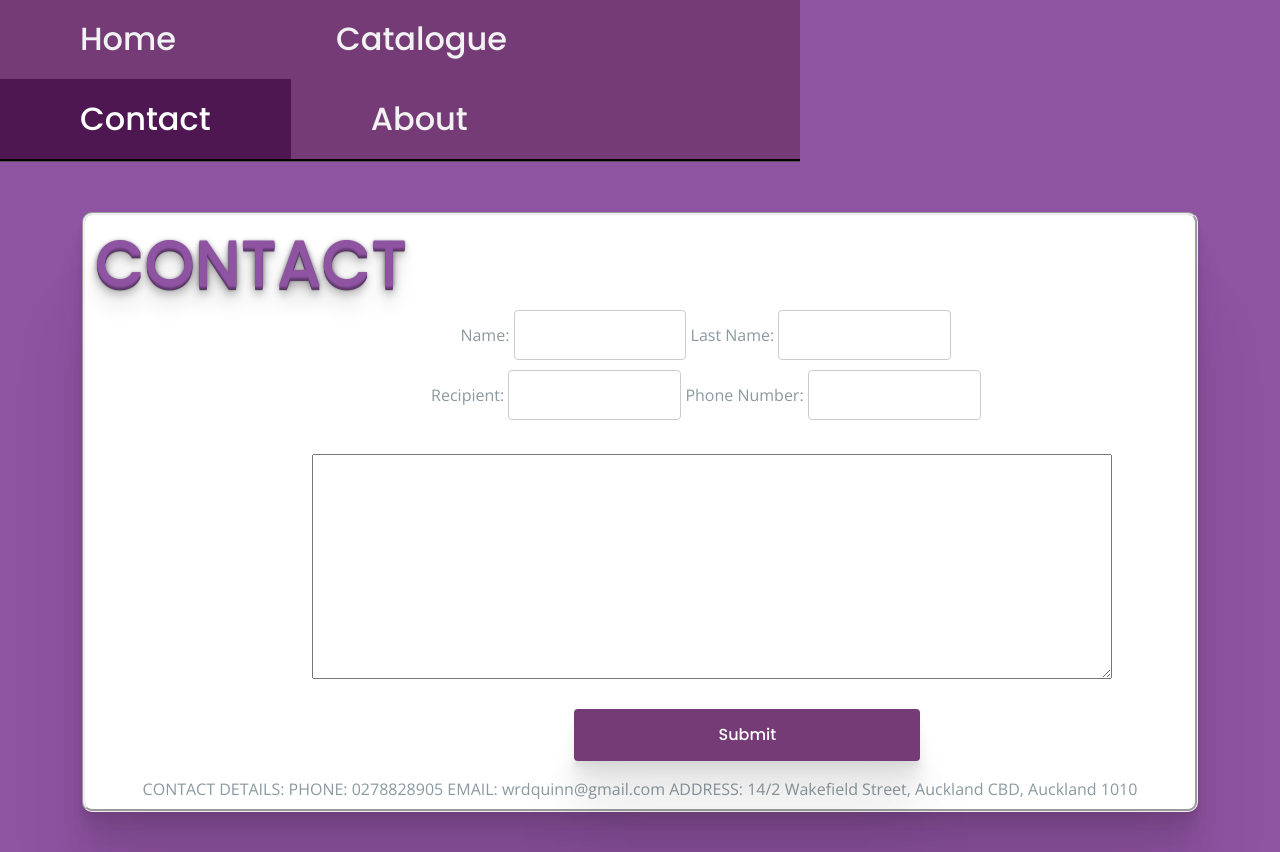
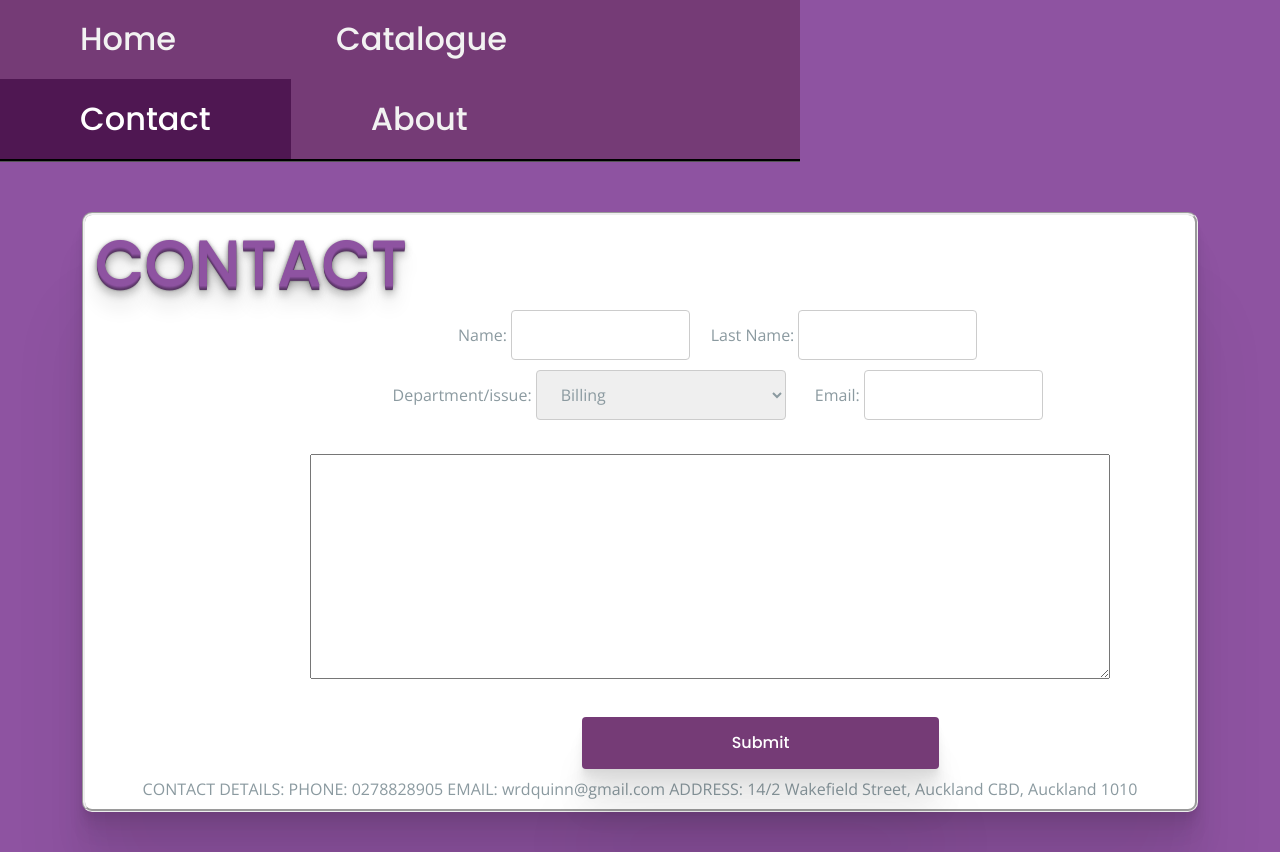
Before and after one commit to Ibby4214/UniCars-SDP2021, a PHP site: page /contact.html in a window 1280 px wide. Shown: the part 78-930 px from the top of the page. Run offline with PHP 8.4, Linux system fonts and the light colour scheme; some libraries are stand-ins or nearby versions.

Commit message:
Drop down added for receip and phone change to email
Drop down options added and phone changed to email. However, the CSS will need work to make the fields larger and fit together. As is it doesn't look good. Width for recip field add to CSS file under other.  Php files edited to reflect changes of phone field to email.

```diff
--- a/contact.html
+++ b/contact.html
@@ -51,13 +51,23 @@
                    <!-- ********************  FORM ********************* -->
                   <form class = "contact-form" action="contactfeedback.php" method="post">
                     <label>Name: </label>
-                    <input type="text" name="fname" required='required'>
+                    <input type="text" name="fname" required='required'> &nbsp; &nbsp;
                     <label>Last Name: </label>
                     <input type="text" name="lname" required='required'><br>
-                    <label>Recipient: </label>
-                    <input type="text" name="recip" required='required'>
-                    <label>Phone Number:  </label>
-                    <input type="text" name="phone" pattern="[0-9]+" required='required' minlength="10" maxlength="12" ><br><br>
+                    <label>Department/issue: </label>
+
+                    <select id= "recip" name="recip"required='required'>
+                      <option value="Billing">Billing</option>
+                      <option value="Bugs">Bugs</option>
+                      <option value="Post Purchase Support">Post Purchase Support</option>
+                      <option value="Sales">Sales</option>
+                      <option value="Vehicle Servicing">Vehicle Servicing</option>
+                      <option value="Other">Other</option>
+                    </select> &nbsp; &nbsp; &nbsp;
+
+
+                    <label>Email:</label>
+                    <input type="text" name="email"required='required'><br><br>
                     <!-- *****************  TEXT AREA  ***************** -->
                     <textarea class="contact-textarea" name="message" rows="4" cols="50"></textarea>
                       <br><br>
--- a/contactfeedback.php
+++ b/contactfeedback.php
@@ -9,7 +9,7 @@ if(isset($_POST['submit']))
     $fname = $_POST['fname'];
     $lname = $_POST['lname'];
     $recip = $_POST['recip'];
-    $phone = $_POST['phone'];
+    $email = $_POST['email'];
     $message = $_POST['message'];
 
     //Code will return the following error message if the page is not able to connect to the database
@@ -21,8 +21,8 @@ if(isset($_POST['submit']))
     // If there is a connection, the following varibables will be inputted into the dedicated field in the table
     else
     {
-        $query = "INSERT IGNORE INTO `contacts`(`fname`, `lname`, `recip`, `phone`, `message`)
-        VALUES ('$fname','$lname','$recip','$phone','$message')";
+        $query = "INSERT IGNORE INTO `contacts`(`fname`, `lname`, `recip`, `email`, `message`)
+        VALUES ('$fname','$lname','$recip','$email','$message')";
 
         $result = mysqli_query($conn,$query) or die('Error Querying Database.');
 
--- a/css/contact-styles.css
+++ b/css/contact-styles.css
@@ -218,3 +218,11 @@ footer{
 }
 /* Other
 ---------------------------------------------*/
+
+#recip{
+  width:250px;
+ }
+
+ #recip option{
+  width:250px;
+}
```
